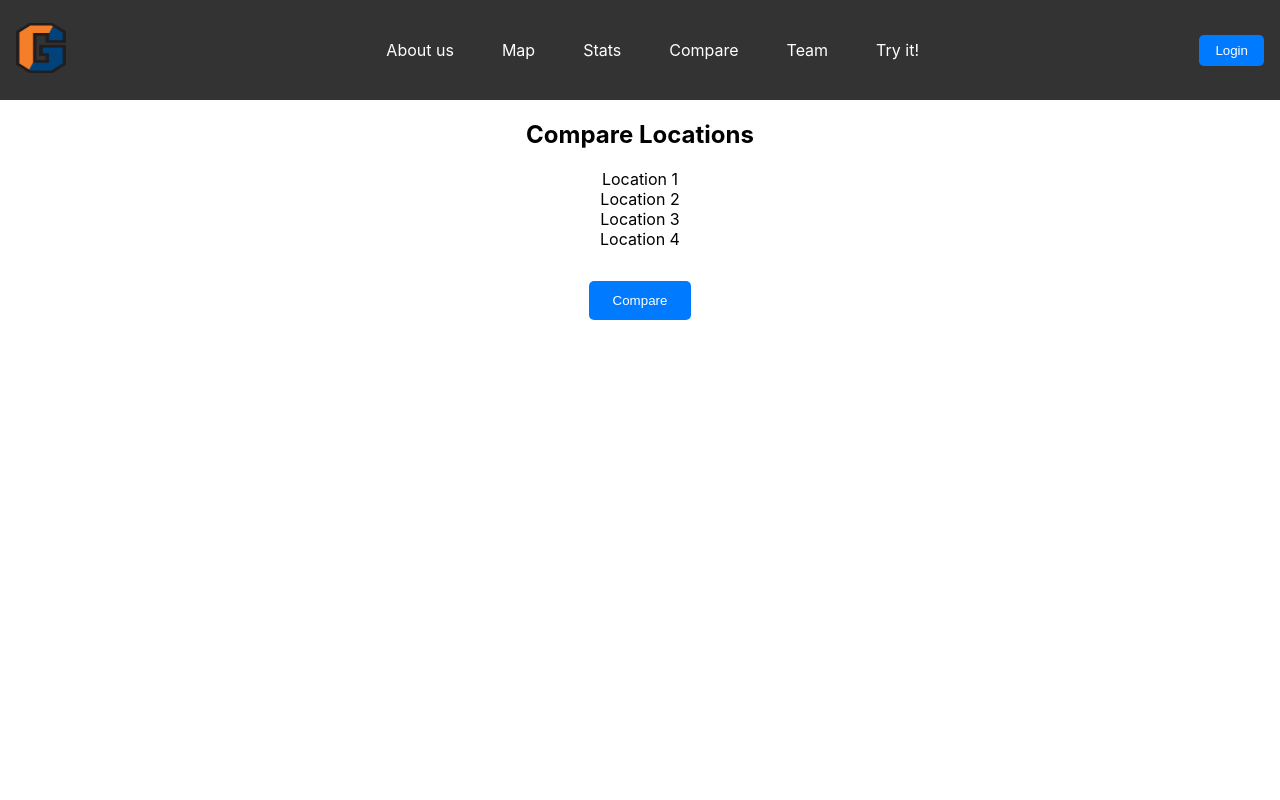
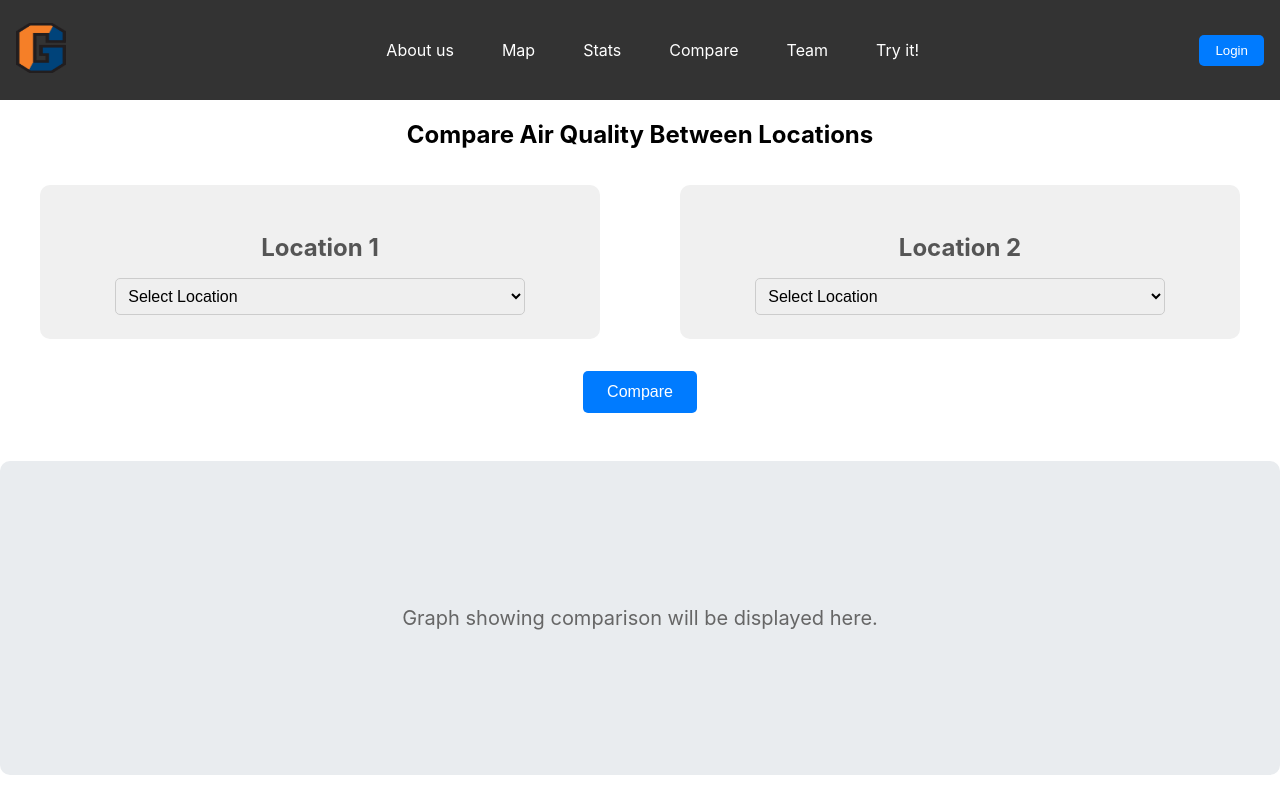
Before and after one commit to CharlieBoye8/air-quality-site, a React (Create React App) app: page / in a window 1280 px wide. Both pictures are taken after a click on the item "Compare". Built offline with nearby package versions, Linux system fonts and the light colour scheme.

Commit message:
Scrambling before class...

```diff
--- a/package.json
+++ b/package.json
@@ -8,6 +8,7 @@
     "@testing-library/user-event": "^13.5.0",
     "react": "^18.3.1",
     "react-dom": "^18.3.1",
+    "react-icons": "^5.3.0",
     "react-scripts": "5.0.1",
     "web-vitals": "^2.1.4"
   },
--- a/src/App.js
+++ b/src/App.js
@@ -15,17 +15,15 @@ function App() {
     switch (activeComponent) {
       case 'welcome':
         return <Welcome />;
+      case 'aboutUs':
+        return <AboutUs />;
       case 'map':
         return <StatsMap />;
-      case 'stats':
-        return <StatsMap />;
+      case 'compare':
+        return <Stats />;
       case 'team':
         return <Team />;
-      case 'compare':
-        return <Stats />;
-        case 'aboutUs':
-          return <AboutUs />;
-        case 'Login':
+      case 'Login':
           return <Login />;
       default:
         return <Welcome />;
--- a/src/components/AboutUs.js
+++ b/src/components/AboutUs.js
@@ -1,22 +1,35 @@
 import React from 'react';
+import { FaTree, FaGlobeAmericas, FaHandsHelping } from 'react-icons/fa';
 import '../styles/AboutUs.css';
 
 const AboutUs = () => {
   return (
     <section className="aboutUs">
       <h2>About Us:</h2>
+      <div className="iconRow">
+        <div className="iconBlock">
+          <FaTree size={60} color="#4CAF50" />
+          <p>Eco-Friendly</p>
+        </div>
+        <div className="iconBlock">
+          <FaGlobeAmericas size={60} color="#2196F3" />
+          <p>Global Impact</p>
+        </div>
+        <div className="iconBlock">
+          <FaHandsHelping size={60} color="#FF9800" />
+          <p>Community Driven</p>
+        </div>
+      </div>
       <div className="abtText">
         <p>
-        This project aims to address the problem of unaffordable air quality sensors. This issue is especially problematic since air quality
-         tends to be worse in low-income communities than in the higher-income communities that can afford them.
-
+          We are on a mission to make air quality monitoring affordable and accessible to everyone.
+          Did you know that low-income communities often experience worse air quality than wealthier areas?
+          That's where we come in!
         </p>
         <p>
-        This project will create an affordable, easily replicable, and open-source air quality monitoring system in Gettysburg,
-        which will provide the town with accurate air quality monitoring, as well as develop and make available a set of instructions
-        for the replication of this project. This project will deploy 10 air quality sensors in Gettysburg, store their data in a database,
-        and make that data available on a user-friendly website. This website will also contain instructions for how to build and deploy
-        the same kind of air quality monitors we will design and build.
+          Our project is focused on building an open-source air quality monitoring system right here in Gettysburg.
+          With 10 sensors, we will provide real-time data and empower others to replicate this system.
+          Follow our journey to cleaner air!
         </p>
       </div>
     </section>
--- a/src/components/Map.js
+++ b/src/components/Map.js
@@ -1,11 +1,13 @@
 import React from 'react';
 import '../styles/Map.css';
+import logo from '../media/Map.png';
 
 const Map = () => {
   return (
     <section className="map-section">
-      <div className="map">Map</div>
-      <div className="stats">Stats</div>
+      <div className="map">
+        <img src={logo} alt="demo map" />
+      </div>
     </section>
   );
 }
--- a/src/components/Stats.js
+++ b/src/components/Stats.js
@@ -3,17 +3,37 @@ import '../styles/Stats.css';
 
 const LocationComparison = () => {
   return (
-    <section className="Stats">
-      <h2>Compare Locations</h2>
-      <div className="DiffLoc">
-        <div>Location 1</div>
-        <div>Location 2</div>
-        <div>Location 3</div>
-        <div>Location 4</div>
+    <section className="location-comparison">
+      <h2>Compare Air Quality Between Locations</h2>
+      <div className="locations">
+        <div className="location-picker">
+          <h3>Location 1</h3>
+          <select>
+            <option value="">Select Location</option>
+            <option value="location1">West Building</option>
+            <option value="location2">Gettysburg Hotel</option>
+            <option value="location3">Gettysburger</option>
+            {/* Add more locations as needed */}
+          </select>
+        </div>
+        <div className="location-picker">
+          <h3>Location 2</h3>
+          <select>
+            <option value="">Select Location</option>
+            <option value="location1">West Building</option>
+            <option value="location2">Gettysburg Hotel</option>
+            <option value="location3">Gettysburger</option>
+            {/* Add more locations as needed */}
+          </select>
+        </div>
       </div>
       <button className="compare-btn">Compare</button>
+
+      <div className="graph-placeholder">
+        <p>Graph showing comparison will be displayed here.</p>
+      </div>
     </section>
   );
-}
+};
 
 export default LocationComparison;
--- a/src/styles/AboutUs.css
+++ b/src/styles/AboutUs.css
@@ -1,14 +1,45 @@
-.AboutUs-section {
+.aboutUs {
   text-align: center;
   padding: 2rem;
+  height: 100vh;
+  background-color: #f9f9f9;
+  color: #333;
 }
 
-.AboutUs-section h1 {
+.aboutUs h2 {
   font-size: 2.5rem;
   margin-bottom: 1rem;
+  color: #4CAF50;
+  font-family: 'Montserrat', sans-serif;
 }
 
-.AboutUs-section p {
+.iconRow {
+  display: flex;
+  justify-content: space-around;
+  margin: 2rem 0;
+}
+
+.iconBlock {
+  display: flex;
+  flex-direction: column;
+  align-items: center;
+}
+
+.iconBlock p {
+  margin-top: 0.5rem;
+  font-size: 1.2rem;
+  color: #666;
+  font-weight: bold;
+}
+
+.abtText {
+  max-width: 800px;
+  margin: 0 auto;
+}
+
+.abtText p {
   font-size: 1.25rem;
-  margin-bottom: 2rem;
+  line-height: 1.6;
+  margin-bottom: 1.5rem;
+  font-family: 'Roboto', sans-serif;
 }
--- a/src/styles/Map.css
+++ b/src/styles/Map.css
@@ -1,12 +1,23 @@
 .stats-map-section {
     display: flex;
-    justify-content: space-around;
-    padding: 2rem;
+    flex-direction: column;
+    align-items: center;
+    justify-content: center;
+    height: 100vh;
+    background-color: #f0f0f0; /* Adjust to match your theme */
   }
 
   .map, .stats {
     background-color: #f0f0f0;
     padding: 2rem;
-    width: 45%;
+    width: 100vw;
+    height: 100vh;
     text-align: center;
   }
+
+  .map img {
+    width: 450px;
+    height: 450px;
+    margin-left: auto;
+    margin-right: auto; /* Centers the image horizontally */
+  }
--- a/src/styles/Stats.css
+++ b/src/styles/Stats.css
@@ -1,6 +1,13 @@
-.location-comparison {
+.stats {
   text-align: center;
   padding: 2rem;
+  background-color: #f9f9f9;
+}
+
+.stats h2 {
+  font-size: 2.5rem;
+  margin-bottom: 2rem;
+  color: #333;
 }
 
 .locations {
@@ -9,11 +16,25 @@
   padding-top: 1rem;
 }
 
-  .locations div {
-    font-size: 1.25rem;
+.location-picker {
+  width: 40%;
   background-color: #f0f0f0;
-    padding: 1rem;
-    width: 20%;
+  padding: 1.5rem;
+  border-radius: 10px;
+  text-align: center;
+}
+
+.location-picker h3 {
+  margin-bottom: 1rem;
+  font-size: 1.5rem;
+  color: #555;
+}
+
+.location-picker select {
+  width: 80%;
+  padding: 0.5rem;
+  font-size: 1rem;
+  border: 1px solid #ccc;
   border-radius: 5px;
 }
 
@@ -25,4 +46,18 @@
   border: none;
   border-radius: 5px;
   cursor: pointer;
+  font-size: 1rem;
 }
+
+.graph-placeholder {
+  margin-top: 3rem;
+  background-color: #e9ecef;
+  padding: 2rem;
+  border-radius: 10px;
+  font-size: 1.25rem;
+  color: #666;
+  min-height: 250px;
+  display: flex;
+  justify-content: center;
+  align-items: center;
+}
```
Also changed, not shown: src/media/Map.png (added), 1 other file (tests, documents, lock files or other folders). Lines whose indentation alone changed are shown as unchanged.
